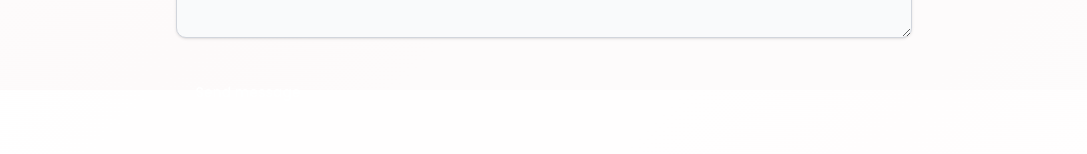
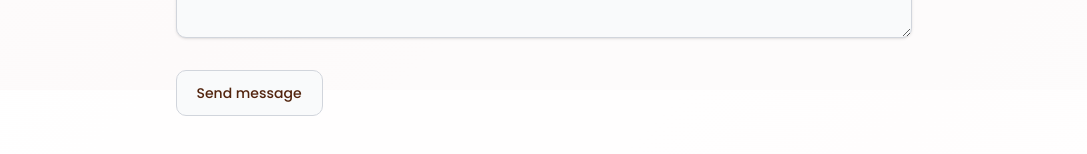
Before and after one commit to Dbrowne14/Personal-Portfolio-Website, a React (Vite) app: page /contact in a window 1280 px wide. Shown: the part 710-864 px from the top of the page, without its empty margins (89-1176 px from the left). Built offline with nearby package versions, Linux system fonts and the light colour scheme.

Commit message:
button styling

```diff
--- a/src/pages/Outlet/Contact.tsx
+++ b/src/pages/Outlet/Contact.tsx
@@ -57,7 +57,7 @@ const Contact = () => {
           </div>
           <button
             type="submit"
-            className="py-3 px-5 text-sm font-medium text-center text-white rounded-lg bg-primary-700 sm:w-fit hover:bg-primary-800 focus:ring-4 focus:outline-none focus:ring-primary-300 dark:bg-primary-600 dark:hover:bg-primary-700 dark:focus:ring-primary-800"
+            className="py-3 px-5 text-sm font-medium text-center text-amberHome rounded-lg bg-gray-50 border border-gray-300  dark:border-gray-600 dark:bg-gray-700 sm:w-fit hover:bg-primary-800 focus:ring-4 focus:outline-none focus:ring-primary-300 dark:bg-primary-600 dark:hover:bg-primary-700 dark:focus:ring-primary-800"
           >
             Send message
           </button>
```
